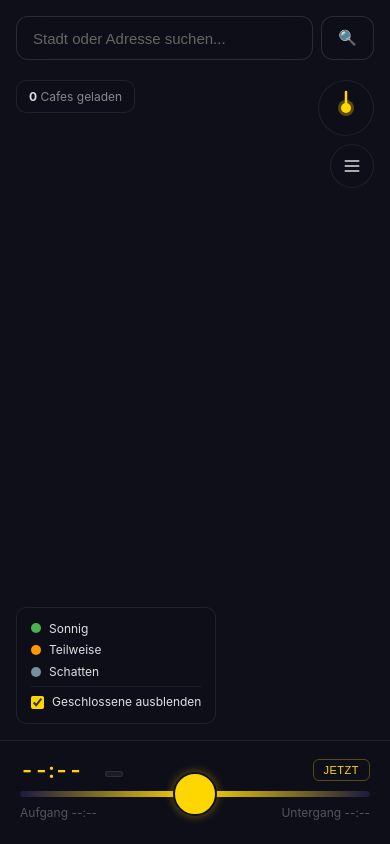
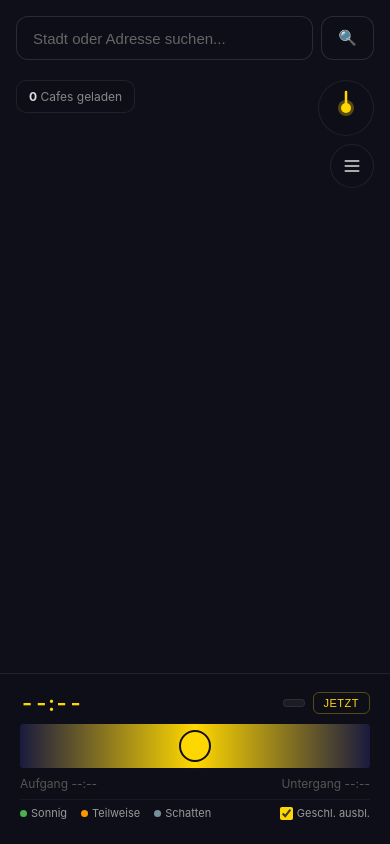
Before and after one commit to gliesche/sunny-cafe, a website: page index.html in a window 390 px wide. Drawn offline with nearby package versions, Linux system fonts and the light colour scheme.

Commit message:
feat: visual polish — legend in time panel, prominent cloud badge
- Integrate legend into time panel as horizontal row (remove floating box)
- Move cloud badge right-aligned next to JETZT button, larger (14px)
- Fix mobile slider thumb (32px with 44px touch area)
- More map space — no floating UI elements on left side

```diff
--- a/index.html
+++ b/index.html
@@ -54,10 +54,10 @@
   .sun-times { font-size: 12px; color: #555; display: flex; justify-content: space-between; }
 
   .cloud-badge {
-    display: inline-block; margin-left: 10px; padding: 2px 8px;
-    border-radius: 6px; font-size: 12px; font-weight: 500;
+    display: inline-block; padding: 3px 10px;
+    border-radius: 8px; font-size: 14px; font-weight: 500;
     background: rgba(255,255,255,0.06); border: 1px solid rgba(255,255,255,0.08);
-    vertical-align: middle; transition: opacity 0.3s, color 0.3s;
+    transition: opacity 0.3s, color 0.3s;
   }
   .cloud-badge.unavailable { opacity: 0.3; color: #555; }
   .cloud-badge.low { color: #4CAF50; }
@@ -75,7 +75,8 @@
     box-shadow: 0 0 10px rgba(255,215,0,0.4); cursor: grab;
   }
   @media (max-width: 767px) {
-    input[type="range"]::-webkit-slider-thumb { width: 44px; height: 44px; }
+    input[type="range"] { height: 44px; }
+    input[type="range"]::-webkit-slider-thumb { width: 32px; height: 32px; }
   }
 
   .now-btn {
@@ -85,17 +86,14 @@
   }
   .now-btn:hover { background: rgba(255,215,0,0.1); }
 
-  /* Legend */
-  .legend {
-    position: absolute; bottom: 120px; left: 16px; z-index: 1000;
-    background: rgba(15,15,26,0.92); backdrop-filter: blur(16px);
-    border: 1px solid rgba(255,255,255,0.08); border-radius: 10px;
-    padding: 10px 14px; font-size: 12px; line-height: 1.8;
+  /* Legend (integrated into time panel) */
+  .time-legend {
+    display: flex; gap: 14px; align-items: center; flex-wrap: wrap;
+    padding-top: 6px; border-top: 1px solid rgba(255,255,255,0.05);
   }
-  .legend-item { display: flex; align-items: center; gap: 8px; }
-  .legend-dot {
-    width: 10px; height: 10px; border-radius: 50%; flex-shrink: 0;
-  }
+  .time-legend-item { display: flex; align-items: center; gap: 4px; font-size: 11px; color: #999; }
+  .time-legend-filter { margin-left: auto; cursor: pointer; }
+  .legend-dot { width: 7px; height: 7px; border-radius: 50%; flex-shrink: 0; display: inline-block; }
 
   /* Sun compass */
   .sun-compass {
@@ -309,15 +307,6 @@
   <strong id="cafeCount">0</strong> Cafes geladen
 </div>
 
-<div class="legend">
-  <div class="legend-item"><div class="legend-dot" style="background:#4CAF50"></div> Sonnig</div>
-  <div class="legend-item"><div class="legend-dot" style="background:#FF9800"></div> Teilweise</div>
-  <div class="legend-item"><div class="legend-dot" style="background:#78909C"></div> Schatten</div>
-  <label class="legend-item" style="cursor:pointer;margin-top:4px;padding-top:4px;border-top:1px solid rgba(255,255,255,0.06)">
-    <input type="checkbox" id="filterClosed" checked style="accent-color:#FFD700" onchange="updateSunnyScores()">
-    <span>Geschlossene ausblenden</span>
-  </label>
-</div>
 
 <div id="map"></div>
 
@@ -326,15 +315,26 @@
     <div>
       <span class="time-value" id="timeValue">--:--</span>
       <span class="time-date" id="dateValue" style="cursor:pointer" onclick="document.getElementById('datePicker').showPicker()"></span>
-      <span class="cloud-badge" id="cloudBadge" title="Bewölkung"></span>
       <input type="date" id="datePicker" style="position:absolute;opacity:0;pointer-events:none;width:0;height:0">
     </div>
-    <button class="now-btn" onclick="setNow()">Jetzt</button>
+    <div style="display:flex;align-items:center;gap:8px">
+      <span class="cloud-badge" id="cloudBadge" title="Bewölkung"></span>
+      <button class="now-btn" onclick="setNow()">Jetzt</button>
+    </div>
   </div>
   <input type="range" id="timeSlider" min="0" max="1440" step="5" />
   <div class="sun-times">
     <span id="sunriseLabel">Aufgang --:--</span>
     <span id="sunsetLabel">Untergang --:--</span>
+  </div>
+  <div class="time-legend">
+    <span class="time-legend-item"><span class="legend-dot" style="background:#4CAF50"></span>Sonnig</span>
+    <span class="time-legend-item"><span class="legend-dot" style="background:#FF9800"></span>Teilweise</span>
+    <span class="time-legend-item"><span class="legend-dot" style="background:#78909C"></span>Schatten</span>
+    <label class="time-legend-item time-legend-filter">
+      <input type="checkbox" id="filterClosed" checked style="accent-color:#FFD700" onchange="updateSunnyScores()">
+      Geschl. ausbl.
+    </label>
   </div>
 </div>
 
```
